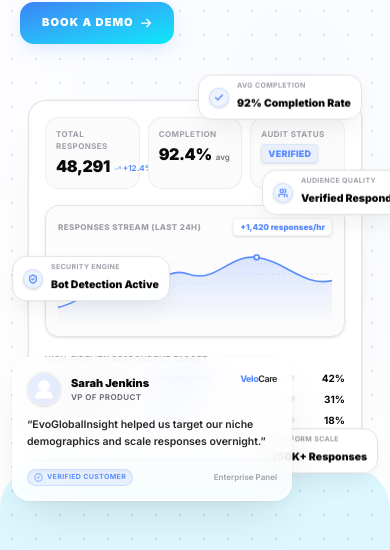
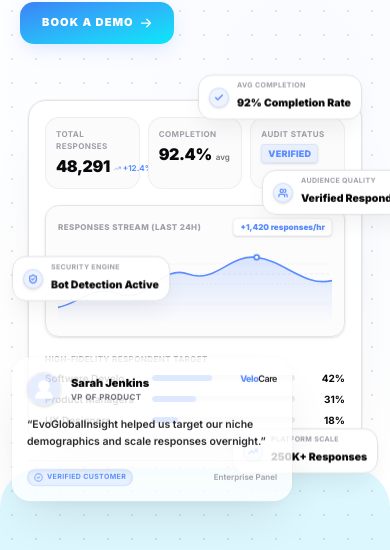
Before and after one commit to Himaanshuuuu04/Survey-Platform, a Next.js app: page / in a window 390 px wide. Shown: the part 397-947 px from the top of the page. Built offline with nearby package versions, Linux system fonts and the light colour scheme.

Commit message:
feat: implement modular hero section with dynamic audience-based content and visual components

```diff
--- a/components/home/Hero.tsx
+++ b/components/home/Hero.tsx
@@ -159,7 +159,7 @@
 
             {/* ── Trust Bar above headline ── */}
             <motion.div variants={itemVariants} className="mb-4">
-              <div className="inline-flex flex-wrap items-center gap-x-2.5 gap-y-1.5 rounded-xl border border-zinc-200/60 bg-white/70 px-3 py-1.5 backdrop-blur-sm shadow-[0_2px_8px_rgba(0,0,0,0.02)]">
+              <div className="inline-flex flex-wrap items-center gap-x-2.5 gap-y-1.5 rounded-xl border border-zinc-200/60 bg-white/70 px-3 py-1.5 lg:backdrop-blur-sm shadow-[0_2px_8px_rgba(0,0,0,0.02)]">
                 {/* 5 Star Rating */}
                 <div className="flex items-center gap-0.5">
                   {[...Array(5)].map((_, i) => (
--- a/components/home/HeroVisual.tsx
+++ b/components/home/HeroVisual.tsx
@@ -22,7 +22,7 @@
         initial={{ opacity: 0 }}
         animate={{ opacity: 1 }}
         transition={{ duration: 0.8, ease: [0.16, 1, 0.3, 1] }}
-        className="relative overflow-hidden rounded-2xl border border-zinc-200 bg-white p-4 shadow-[0_32px_64px_-16px_rgba(0,0,0,0.06),0_16px_32px_-20px_rgba(0,0,0,0.04),0_0_0_1px_rgba(0,0,0,0.04)] backdrop-blur-sm transition-all duration-500 hover:shadow-[0_40px_80px_-24px_rgba(0,0,0,0.1)]"
+        className="relative overflow-hidden rounded-2xl border border-zinc-200 bg-white p-4 shadow-[0_32px_64px_-16px_rgba(0,0,0,0.06),0_16px_32px_-20px_rgba(0,0,0,0.04),0_0_0_1px_rgba(0,0,0,0.04)] lg:backdrop-blur-sm transition-all duration-500 hover:shadow-[0_40px_80px_-24px_rgba(0,0,0,0.1)]"
       >
         {/* Dashboard Content */}
         <div className="space-y-4">
@@ -133,7 +133,7 @@
         className="absolute -top-2 right-2 z-25"
       >
         <div
-          className="bg-white/95 backdrop-blur-md border border-zinc-200 shadow-[0_12px_24px_-4px_rgba(0,0,0,0.06),0_0_0_1px_rgba(0,0,0,0.02)] rounded-xl px-2.5 py-1.5 flex items-center gap-2 hover:shadow-[0_16px_32px_rgba(0,0,0,0.09)] hover:scale-[1.03] transition-all duration-300 will-change-transform"
+          className="bg-white/95 lg:backdrop-blur-md border border-zinc-200 shadow-[0_12px_24px_-4px_rgba(0,0,0,0.06),0_0_0_1px_rgba(0,0,0,0.02)] rounded-xl px-2.5 py-1.5 flex items-center gap-2 hover:shadow-[0_16px_32px_rgba(0,0,0,0.09)] hover:scale-[1.03] transition-all duration-300 will-change-transform"
           style={{
             '--float-y': '-4px',
             animation: 'float 5.5s ease-in-out infinite',
@@ -158,7 +158,7 @@
         className="absolute top-[44%] -left-2 lg:-left-4 z-25"
       >
         <div
-          className="bg-white/95 backdrop-blur-md border border-zinc-200 shadow-[0_12px_24px_-4px_rgba(0,0,0,0.06),0_0_0_1px_rgba(0,0,0,0.02)] rounded-xl px-2.5 py-1.5 flex items-center gap-2 hover:shadow-[0_16px_32px_rgba(0,0,0,0.09)] hover:scale-[1.03] transition-all duration-300 will-change-transform"
+          className="bg-white/95 lg:backdrop-blur-md border border-zinc-200 shadow-[0_12px_24px_-4px_rgba(0,0,0,0.06),0_0_0_1px_rgba(0,0,0,0.02)] rounded-xl px-2.5 py-1.5 flex items-center gap-2 hover:shadow-[0_16px_32px_rgba(0,0,0,0.09)] hover:scale-[1.03] transition-all duration-300 will-change-transform"
           style={{
             '--float-y': '4px',
             animation: 'float 6s ease-in-out infinite',
@@ -183,7 +183,7 @@
         className="absolute top-[22%] -right-14 lg:-right-18 z-25"
       >
         <div
-          className="bg-white/95 backdrop-blur-md border border-zinc-200 shadow-[0_12px_24px_-4px_rgba(0,0,0,0.06),0_0_0_1px_rgba(0,0,0,0.02)] rounded-xl px-2.5 py-1.5 flex items-center gap-2 hover:shadow-[0_16px_32px_rgba(0,0,0,0.09)] hover:scale-[1.03] transition-all duration-300 will-change-transform"
+          className="bg-white/95 lg:backdrop-blur-md border border-zinc-200 shadow-[0_12px_24px_-4px_rgba(0,0,0,0.06),0_0_0_1px_rgba(0,0,0,0.02)] rounded-xl px-2.5 py-1.5 flex items-center gap-2 hover:shadow-[0_16px_32px_rgba(0,0,0,0.09)] hover:scale-[1.03] transition-all duration-300 will-change-transform"
           style={{
             '--float-y': '-5px',
             animation: 'float 6.5s ease-in-out infinite',
@@ -208,7 +208,7 @@
         className="absolute bottom-1 -right-2 z-25"
       >
         <div
-          className="bg-white/95 backdrop-blur-md border border-zinc-200 shadow-[0_12px_24px_-4px_rgba(0,0,0,0.06),0_0_0_1px_rgba(0,0,0,0.02)] rounded-xl px-2.5 py-1.5 flex items-center gap-2 hover:shadow-[0_16px_32px_rgba(0,0,0,0.09)] hover:scale-[1.03] transition-all duration-300 will-change-transform"
+          className="bg-white/95 lg:backdrop-blur-md border border-zinc-200 shadow-[0_12px_24px_-4px_rgba(0,0,0,0.06),0_0_0_1px_rgba(0,0,0,0.02)] rounded-xl px-2.5 py-1.5 flex items-center gap-2 hover:shadow-[0_16px_32px_rgba(0,0,0,0.09)] hover:scale-[1.03] transition-all duration-300 will-change-transform"
           style={{
             '--float-y': '3px',
             animation: 'float 5s ease-in-out infinite',
@@ -233,7 +233,7 @@
         className="absolute -bottom-6 -left-2 lg:-left-6 z-30 max-w-[280px]"
       >
         <div
-          className="rounded-2xl border border-white/60 bg-white/80 backdrop-blur-lg p-3.5 shadow-[0_24px_48px_-12px_rgba(0,0,0,0.1),0_8px_16px_-8px_rgba(0,0,0,0.06),0_0_0_1px_rgba(0,0,0,0.02)] hover:shadow-[0_36px_60px_rgba(0,0,0,0.14)] transition-all duration-300 hover:scale-[1.01] will-change-transform"
+          className="rounded-2xl border border-white/60 bg-white/80 lg:backdrop-blur-lg p-3.5 shadow-[0_24px_48px_-12px_rgba(0,0,0,0.1),0_8px_16px_-8px_rgba(0,0,0,0.06),0_0_0_1px_rgba(0,0,0,0.02)] hover:shadow-[0_36px_60px_rgba(0,0,0,0.14)] transition-all duration-300 hover:scale-[1.01] will-change-transform"
           style={{
             '--float-y': '-3px',
             animation: 'float 7s ease-in-out infinite',
--- a/components/home/HowWeWork.tsx
+++ b/components/home/HowWeWork.tsx
@@ -76,8 +76,8 @@
     overflow-hidden
     rounded-[2.5rem]
     border border-white/70
-    bg-white/90
-    backdrop-blur-xl
+    bg-white/95 md:bg-white/90
+    md:backdrop-blur-xl
     p-8
     shadow-[0_20px_60px_-15px_rgba(0,0,0,0.12)]
   "
```
